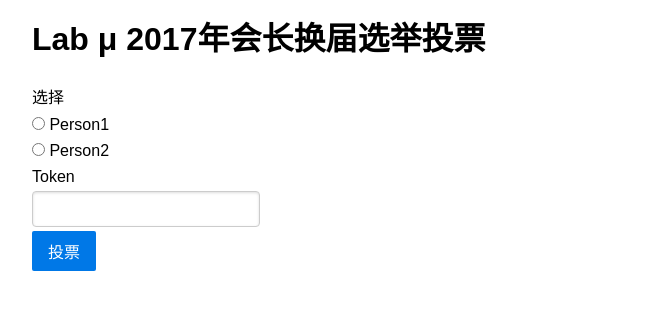
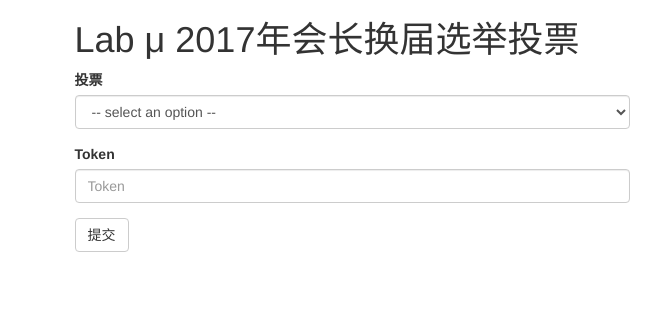
Before and after one commit to hqythu/voting, a Flask app: page / in a window 1280 px wide. Shown: the top 310 px of the page, without its empty margins (288-949 px from the left). Run offline with Flask 2, Linux system fonts and the light colour scheme; some libraries are stand-ins or nearby versions.

Commit message:
basic form

```diff
--- /dev/null
+++ b/app/main/defs.py
@@ -0,0 +1,5 @@
+candidates = [
+    ('zhr', '张浩然'),
+    ('zty', '庄天翼'),
+    ('sxy', '孙翔宇')
+]
--- a/app/main/forms.py
+++ b/app/main/forms.py
@@ -1,13 +1,17 @@
-from flask_wtf import Form
+from flask_wtf import FlaskForm
 from wtforms import StringField
 from wtforms import SubmitField
-from wtforms import RadioField
+from wtforms import SelectField
 from wtforms.validators import DataRequired
 
+from .defs import candidates
 
-class VotingForm(Form):
-    selection = RadioField('投票',
-                           choices=[],
-                           validators=[DataRequired()])
+blank_option = ('', ' -- select an option -- ')
+
+
+class VotingForm(FlaskForm):
+    selection = SelectField('投票',
+                            choices=[blank_option] + candidates,
+                            validators=[DataRequired()])
     token = StringField('Token', validators=[DataRequired()])
     submit = SubmitField('提交')
--- a/app/main/views.py
+++ b/app/main/views.py
@@ -1,3 +1,5 @@
+import logging
+
 from flask import request
 from flask import render_template
 
@@ -5,7 +7,24 @@ from app.main import main_blueprint
 from .forms import VotingForm
 
 
-@main_blueprint.route('/', methods=['get', 'post'])
+@main_blueprint.route('/', methods=['GET', 'POST'])
 def index():
     form = VotingForm()
-    return render_template('submit.html', form=form)
+    if request.method == 'POST':
+        if form.validate_on_submit():
+            if form.selection.data == '':
+                return render_template('result.html', message='请选择正确的项')
+            selection = form.selection.data
+            token = form.token.data
+            print(selection, token, flush=True)
+            print('ok', flush=True)
+        else:
+            print('err', flush=True)
+            return render_template('result.html', message='提交的表单填写有误')
+    else:
+        return render_template('submit.html', form=form)
+
+
+@main_blueprint.route('/result', methods=['GET'])
+def result():
+    pass
--- a/app/templates/submit.html
+++ b/app/templates/submit.html
@@ -5,72 +5,69 @@
     <meta name="viewport" content="width=device-width">
     <title>投票</title>
 
+    {#    <link rel="stylesheet"#}
+    {#          href="https://unpkg.com/purecss@0.6.2/build/pure-min.css"#}
+    {#          integrity="sha384-UQiGfs9ICog+LwheBSRCt1o5cbyKIHbwjWscjemyBMT9YCUMZffs6UqUTd0hObXD"#}
+    {#          crossorigin="anonymous"><link rel="stylesheet"#}
+    {#          href="https://unpkg.com/purecss@0.6.2/build/pure-min.css"#}
+    {#          integrity="sha384-UQiGfs9ICog+LwheBSRCt1o5cbyKIHbwjWscjemyBMT9YCUMZffs6UqUTd0hObXD"#}
+    {#          crossorigin="anonymous">#}
     <link rel="stylesheet"
-          href="https://unpkg.com/purecss@0.6.2/build/pure-min.css"
-          integrity="sha384-UQiGfs9ICog+LwheBSRCt1o5cbyKIHbwjWscjemyBMT9YCUMZffs6UqUTd0hObXD"
+          href="https://maxcdn.bootstrapcdn.com/bootstrap/3.3.7/css/bootstrap.min.css"
+          integrity="sha384-BVYiiSIFeK1dGmJRAkycuHAHRg32OmUcww7on3RYdg4Va+PmSTsz/K68vbdEjh4u"
           crossorigin="anonymous">
-    {#    <link rel="stylesheet"#}
-    {#          href="https://maxcdn.bootstrapcdn.com/bootstrap/3.3.7/css/bootstrap.min.css"#}
-    {#          integrity="sha384-BVYiiSIFeK1dGmJRAkycuHAHRg32OmUcww7on3RYdg4Va+PmSTsz/K68vbdEjh4u"#}
-    {#          crossorigin="anonymous">#}
 
     <link rel="stylesheet" href="/static/css/main.css">
 </head>
 <body>
 
-<div id="container">
-    <h1>Lab μ 2017年会长换届选举投票</h1>
-    <form class="pure-form pure-form-stacked" method="post" action="/">
-        <fieldset>
-            <label for="token">选择</label>
-
-            <label for="option-1" class="pure-radio">
-                <input id="option-1" type="radio" name="selection"
-                       value="option1">
-                Person1
-            </label>
-
-            <label for="option-2" class="pure-radio">
-                <input id="option-2" type="radio" name="selection"
-                       value="option2">
-                Person2
-            </label>
-
-            <label for="token">Token</label>
-            <input id="token" name="token">
-
-            <button type="submit" class="pure-button pure-button-primary">投票
-            </button>
-        </fieldset>
-    </form>
-</div>
-
-{#<div class="container">#}
+{#<div id="container">#}
 {#    <h1>Lab μ 2017年会长换届选举投票</h1>#}
-{#    <form method="post" action="/">#}
-{#        <div class="form-group">#}
-{#            <label>选择</label>#}
+{#    <form class="pure-form pure-form-stacked" method="post" action="/">#}
+{#        <fieldset>#}
+{#            <label for="token">选择</label>#}
 {##}
-{#            <div class="radio">#}
-{#                <label>#}
-{#                    <input type="radio" name="selection" value="option1">#}
-{#                    Person1#}
-{#                </label>#}
-{#            </div>#}
-{#            <div class="radio">#}
-{#                <label>#}
-{#                    <input type="radio" name="selection" value="option2">#}
-{#                    Person2#}
-{#                </label>#}
-{#            </div>#}
-{#        </div>#}
-{#        <div class="form-group">#}
-{#            <label>Token</label>#}
-{#            <input class="form-control" placeholder="Token">#}
-{#        </div>#}
-{#        <button type="submit" class="btn btn-default">提交</button>#}
+{#            <label for="option-1" class="pure-radio">#}
+{#                <input id="option-1" type="radio" name="selection"#}
+{#                       value="option1">#}
+{#                Person1#}
+{#            </label>#}
+{##}
+{#            <label for="option-2" class="pure-radio">#}
+{#                <input id="option-2" type="radio" name="selection"#}
+{#                       value="option2">#}
+{#                Person2#}
+{#            </label>#}
+{##}
+{#            <label for="token">Token</label>#}
+{#            <input id="token" name="token">#}
+{##}
+{#            <button type="submit"#}
+{#                    class="pure-button pure-button-primary">投票#}
+{#            </button>#}
+{#        </fieldset>#}
 {#    </form>#}
 {#</div>#}
 
+<div class="container">
+    <div class="row">
+        <div class="col-xs-12 col-md-6 col-md-offset-3">
+            <h1>Lab μ 2017年会长换届选举投票</h1>
+            <form method="post" action="/">
+                {{ form.csrf_token }}
+                <div class="form-group">
+                    {{ form.selection.label }}
+                    {{ form.selection(class_='form-control') }}
+                </div>
+                <div class="form-group">
+                    {{ form.token.label }}
+                    {{ form.token(class_='form-control', placeholder='Token') }}
+                </div>
+                <button type="submit" class="btn btn-default">提交</button>
+            </form>
+        </div>
+    </div>
+</div>
+
 </body>
 </html>
```
Also changed, not shown: app/templates/result.html (added, +13 -0 lines).
